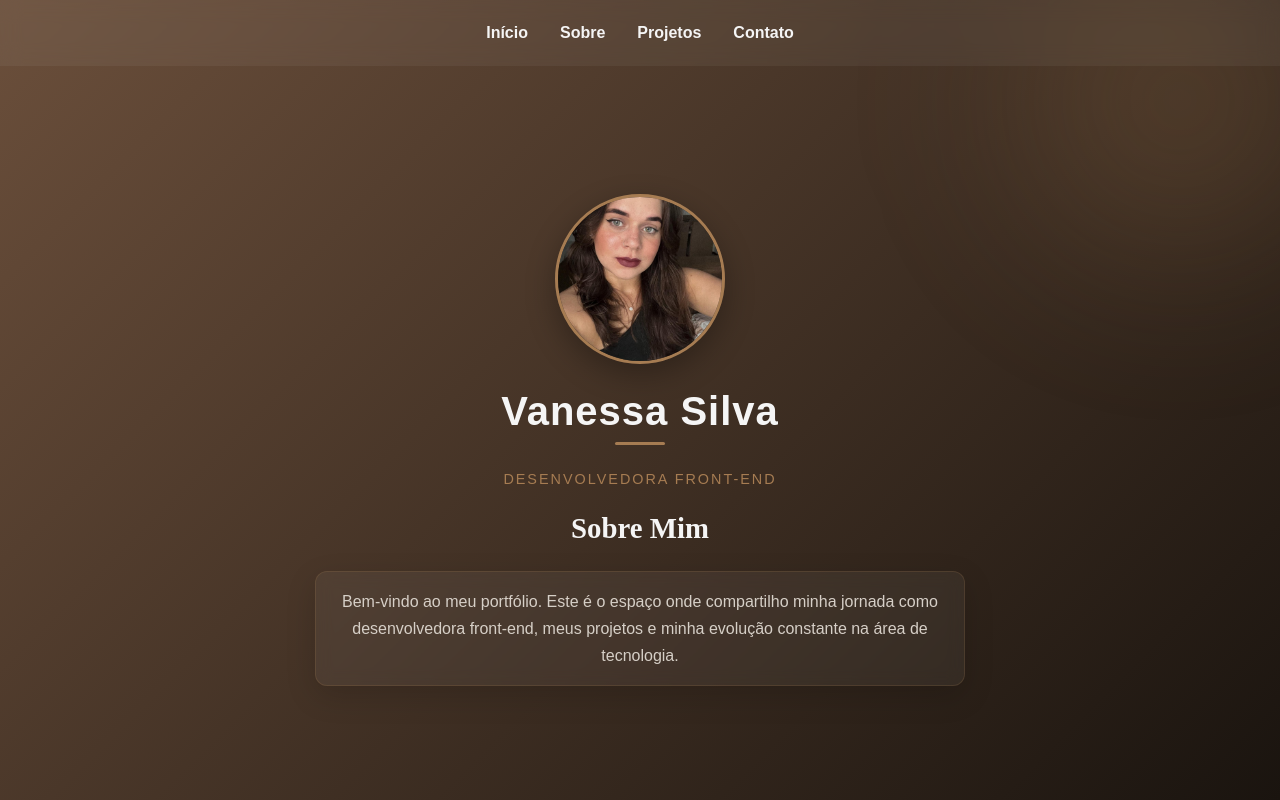
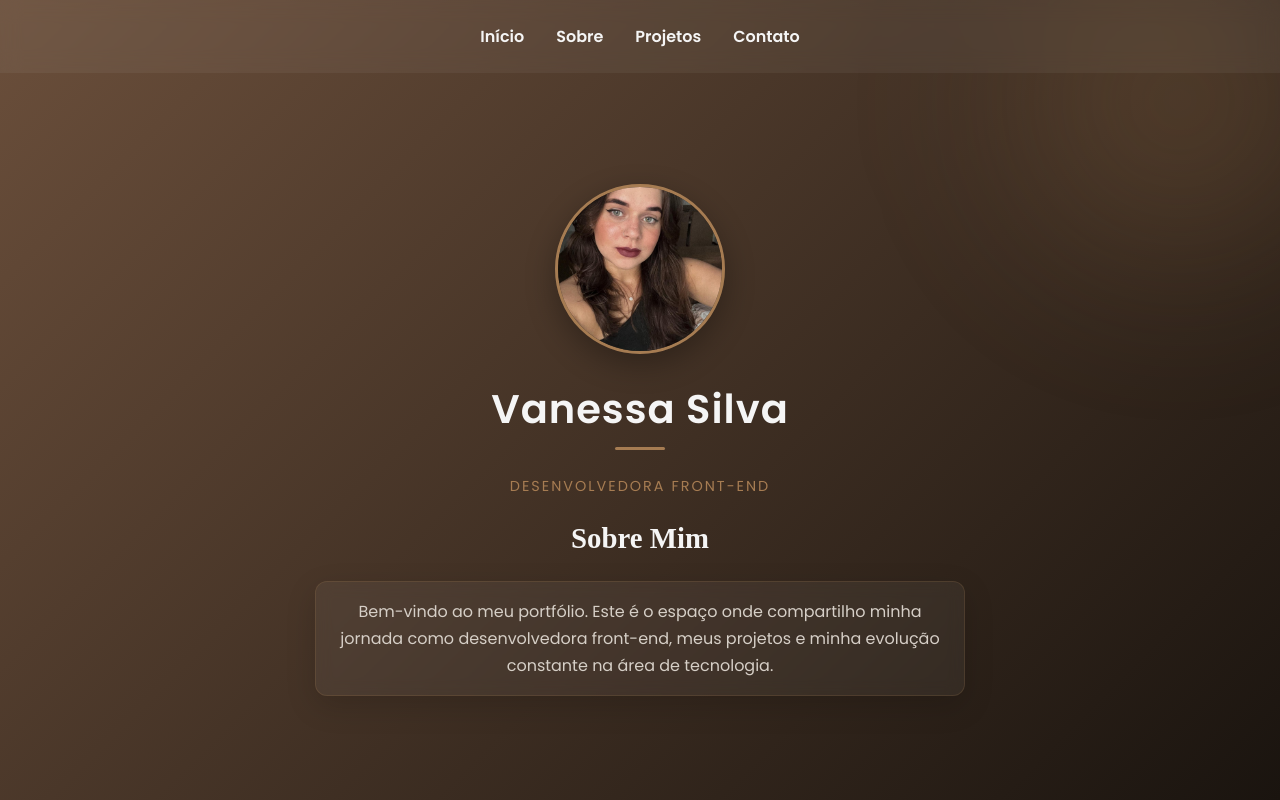
Before and after one commit to VanessaHenker/Portifolio, a React (Vite) app: page / in a window 1280 px wide. Shown: the top 800 px of the page. Built offline with nearby package versions, Linux system fonts and the light colour scheme; the HTML template or start-up script is replaced by a standard one.

Commit message:
fix: corrige inconsistências de layout entre localhost e produção (CSS e variáveis)

```diff
--- a/index.html
+++ b/index.html
@@ -6,6 +6,7 @@
   <meta name="viewport" content="width=device-width, initial-scale=1.0" />
   <title>Vanessa Silva</title>
 
+  <link href="https://fonts.googleapis.com/css2?family=Poppins:wght@300;400;600&display=swap" rel="stylesheet">
   <link rel="icon" type="image/png" href="/iconVS.png" />
 </head>
 
--- a/src/style.css
+++ b/src/style.css
@@ -3,7 +3,6 @@
   padding: 0;
   box-sizing: border-box;
   font-family: 'Poppins', sans-serif;
-  max-width: 100%;
 }
 
 html {
```
